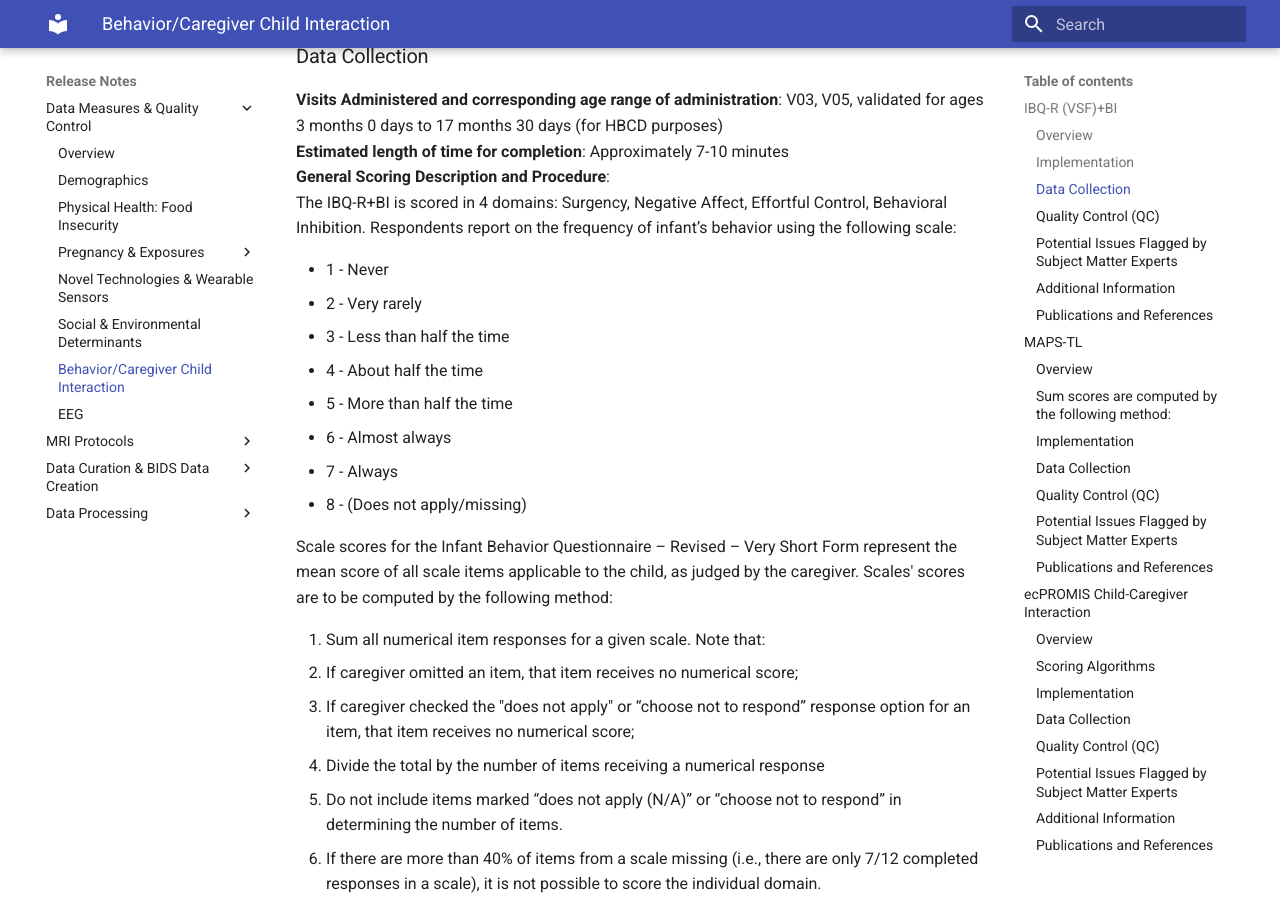
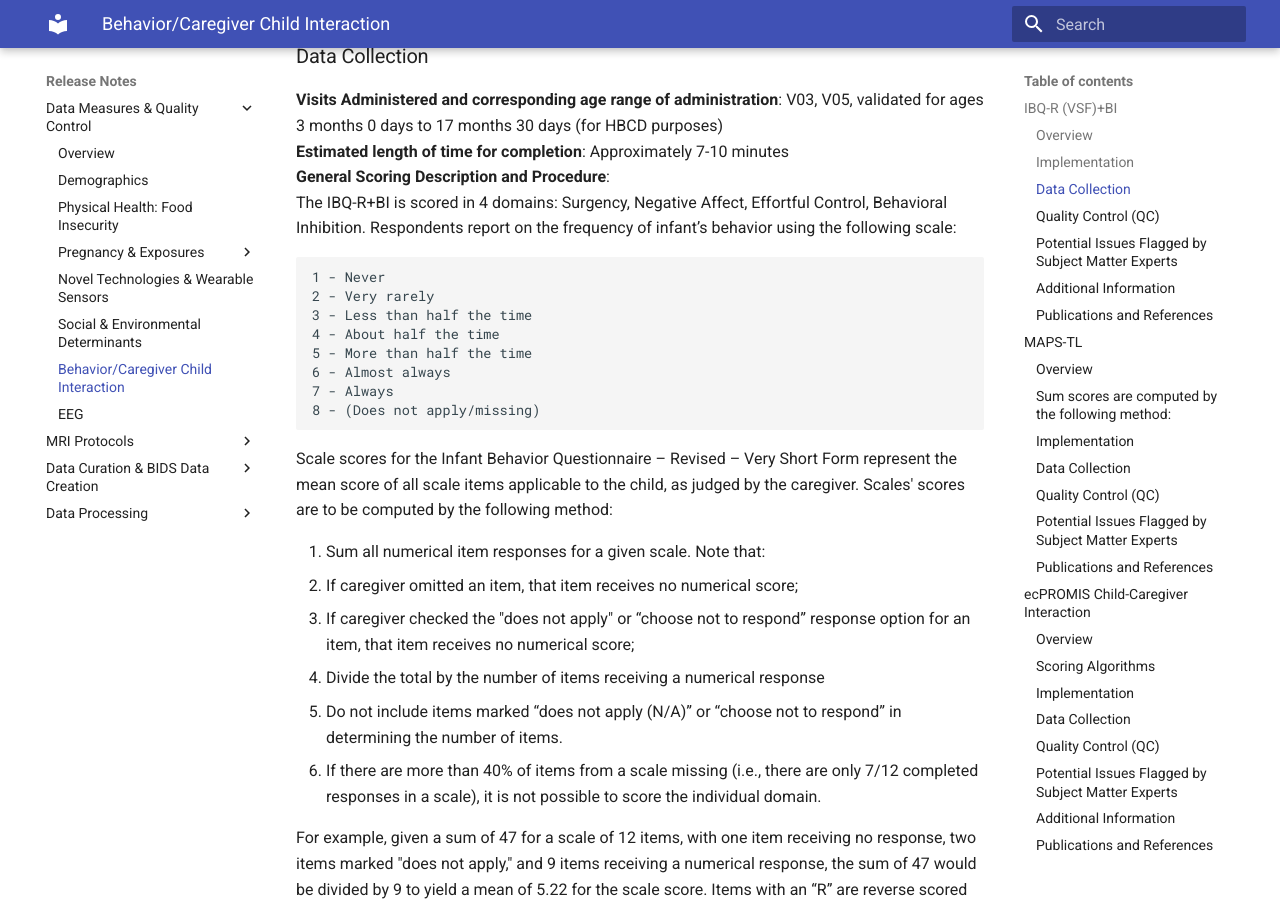
Before and after one commit to mattcieslak/hbcd-docs, an MkDocs documentation site: the page built from docs/measures/behavior.md, in a window 1280 px wide and 900 px high, scrolled down 961 px. Built offline with MkDocs 1.6.1 and Material for MkDocs 9.7.7, drawn with Linux system fonts in a browser that asks for light colours.

````diff
--- a/docs/measures/behavior.md
+++ b/docs/measures/behavior.md
@@ -23,15 +23,16 @@ The Infant Behavior Questionnaire-Revised (Very Short Form + BI) is designed to
 **Estimated length of time for completion**: Approximately 7-10 minutes
 **General Scoring Description and Procedure**:
 The IBQ-R+BI is scored in 4 domains: Surgency, Negative Affect, Effortful Control, Behavioral Inhibition. Respondents report on the frequency of infant’s behavior using the following scale:
-
-- 1 - Never
-- 2 - Very rarely
-- 3 - Less than half the time
-- 4 - About half the time
-- 5 - More than half the time
-- 6 - Almost always
-- 7 - Always
-- 8 - (Does not apply/missing)
+```
+1 - Never
+2 - Very rarely
+3 - Less than half the time
+4 - About half the time
+5 - More than half the time
+6 - Almost always
+7 - Always
+8 - (Does not apply/missing)
+```
 
 Scale scores for the Infant Behavior Questionnaire – Revised – Very Short Form represent the mean score of all scale items applicable to the child, as judged by the caregiver. Scales' scores are to be computed by the following method:
 
````
